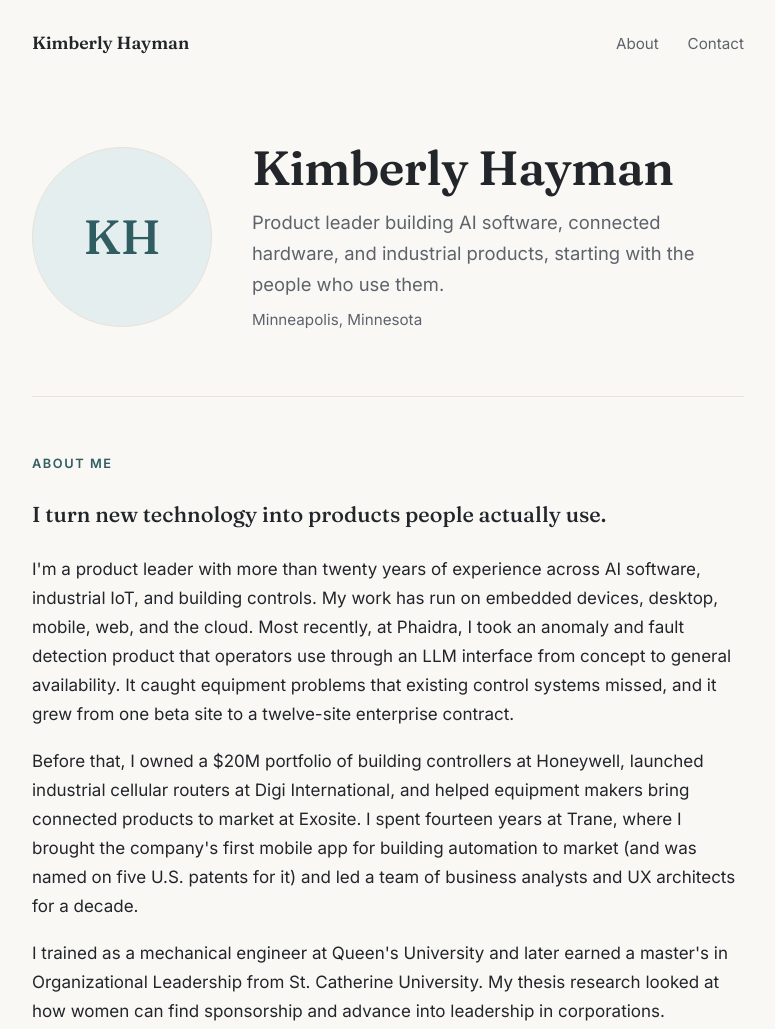
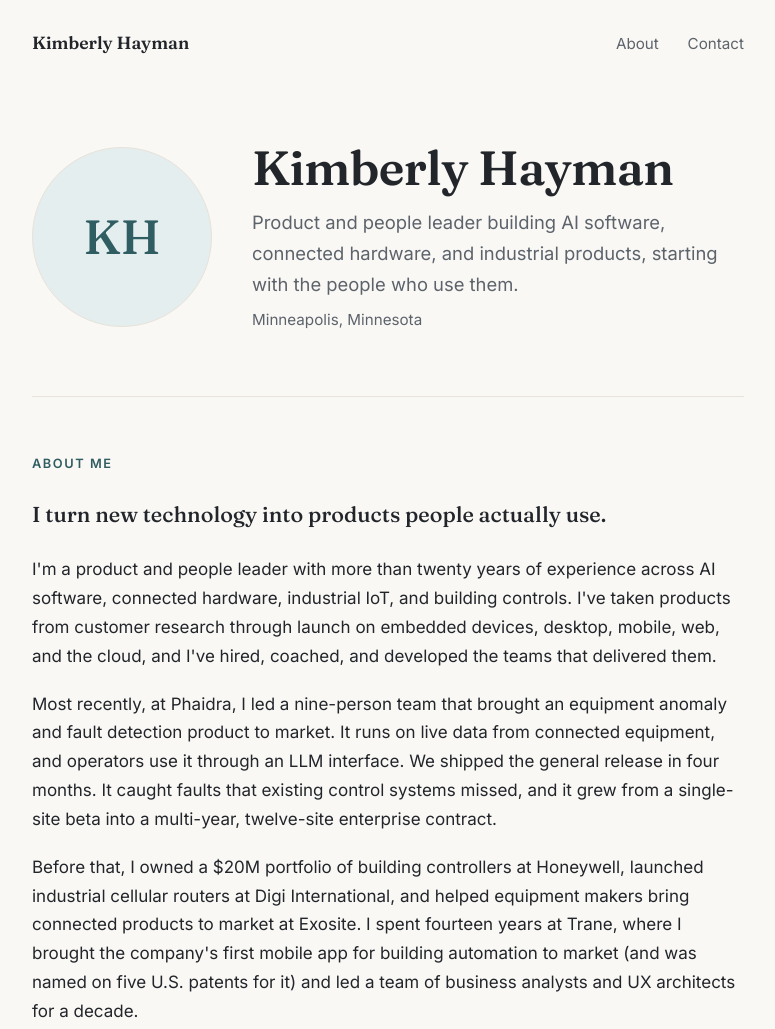
Before and after one commit to khayman-dev/my-website, a plain HTML site: page index.html in a window 1280 px wide. Shown: the top 1029 px of the page, without its empty margins (252-1027 px from the left). Drawn offline with Linux system fonts and the light colour scheme.

Commit message:
Align site copy with general product leader resume
Co-Authored-By: Claude Opus 5.5 <noreply@anthropic.com>
Claude-Session: https://claude.ai/code/session_01AwE1DzRyf188TmcYebPCmV

```diff
--- a/index.html
+++ b/index.html
@@ -3,8 +3,8 @@
 <head>
   <meta charset="utf-8">
   <meta name="viewport" content="width=device-width, initial-scale=1">
-  <title>Kimberly Hayman | Product Leader</title>
-  <meta name="description" content="Kimberly Hayman is a product leader in Minneapolis who builds AI software, connected hardware, and industrial products, starting with the people who use them.">
+  <title>Kimberly Hayman | Product &amp; People Leader</title>
+  <meta name="description" content="Kimberly Hayman is a product and people leader in Minneapolis who builds AI software, connected hardware, and industrial products, starting with the people who use them.">
   <link rel="preconnect" href="https://fonts.googleapis.com">
   <link rel="preconnect" href="https://fonts.gstatic.com" crossorigin>
   <link href="https://fonts.googleapis.com/css2?family=Fraunces:opsz,wght@9..144,500;9..144,600&family=Inter:wght@400;500;600&display=swap" rel="stylesheet">
@@ -139,7 +139,7 @@
 
       <div>
         <h1>Kimberly Hayman</h1>
-        <p class="tagline">Product leader building AI software, connected hardware, and industrial products, starting with the people who use them.</p>
+        <p class="tagline">Product and people leader building AI software, connected hardware, and industrial products, starting with the people who use them.</p>
         <p class="location">Minneapolis, Minnesota</p>
       </div>
     </div>
@@ -150,7 +150,9 @@
 
       <p class="lead">I turn new technology into products people actually use.</p>
 
-      <p>I'm a product leader with more than twenty years of experience across AI software, industrial IoT, and building controls. My work has run on embedded devices, desktop, mobile, web, and the cloud. Most recently, at Phaidra, I took an anomaly and fault detection product that operators use through an LLM interface from concept to general availability. It caught equipment problems that existing control systems missed, and it grew from one beta site to a twelve-site enterprise contract.</p>
+      <p>I'm a product and people leader with more than twenty years of experience across AI software, connected hardware, industrial IoT, and building controls. I've taken products from customer research through launch on embedded devices, desktop, mobile, web, and the cloud, and I've hired, coached, and developed the teams that delivered them.</p>
+
+      <p>Most recently, at Phaidra, I led a nine-person team that brought an equipment anomaly and fault detection product to market. It runs on live data from connected equipment, and operators use it through an LLM interface. We shipped the general release in four months. It caught faults that existing control systems missed, and it grew from a single-site beta into a multi-year, twelve-site enterprise contract.</p>
 
       <p>Before that, I owned a $20M portfolio of building controllers at Honeywell, launched industrial cellular routers at Digi International, and helped equipment makers bring connected products to market at Exosite. I spent fourteen years at Trane, where I brought the company's first mobile app for building automation to market (and was named on five U.S. patents for it) and led a team of business analysts and UX architects for a decade.</p>
 
```
